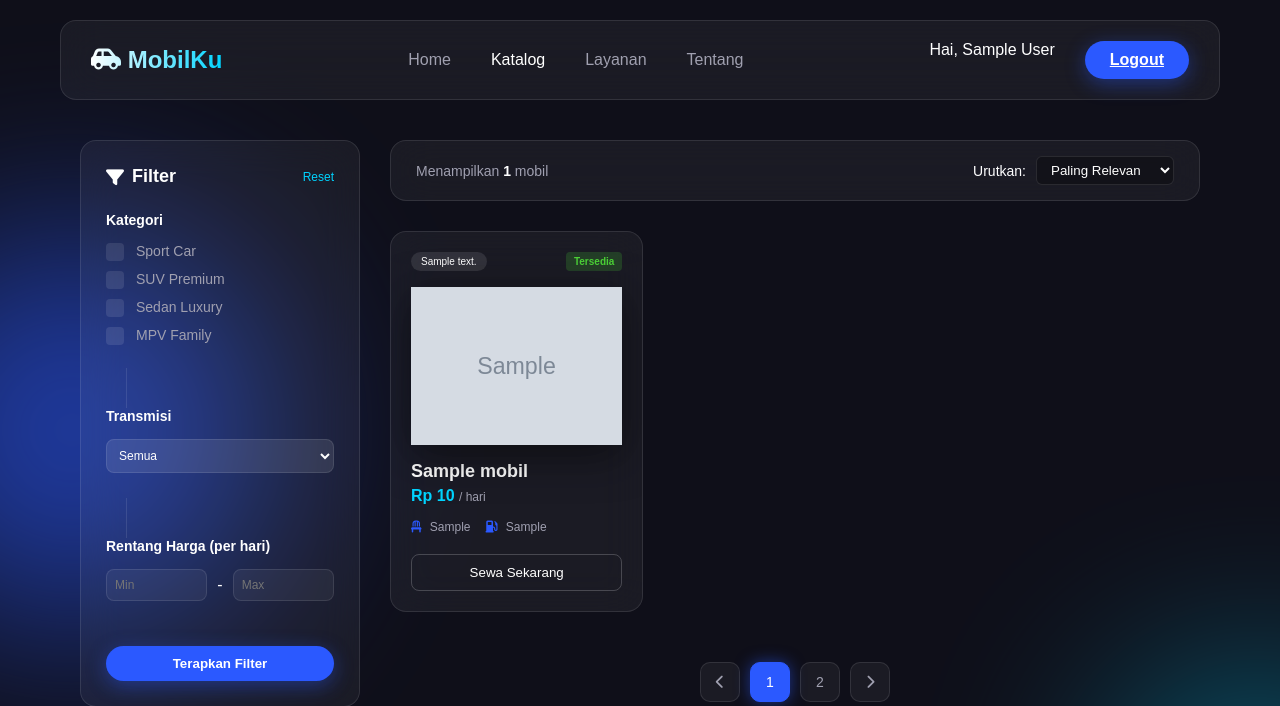
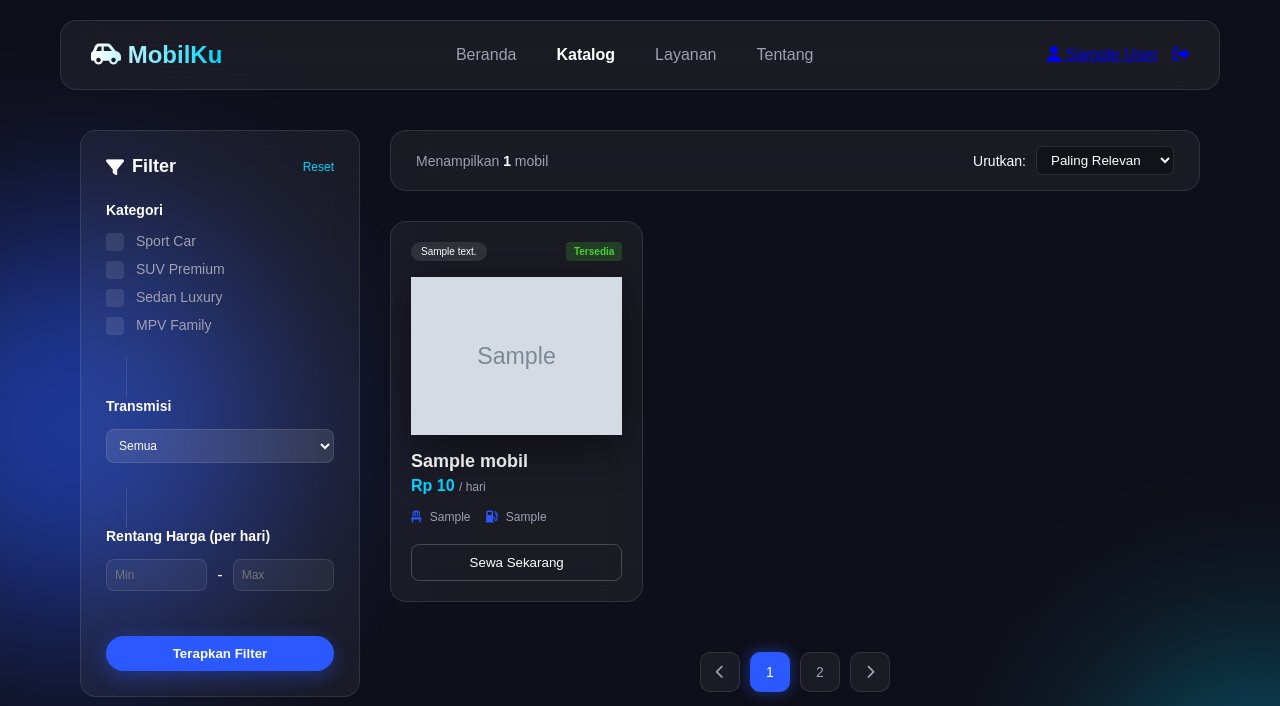
Before and after one commit to RosanKelvino/Mobilku, a PHP site: page /catalog.php in a window 1280 px wide; the page is wider, and only the part inside the window is pictured. Shown: the top 706 px of that part. Run offline with PHP 8.4, Linux system fonts and the light colour scheme; the visitor is signed in with stand-in values (Sample User, id 1); tables that the repository leaves empty or names only in its code hold one stand-in row (values such as "Sample post"); grey boxes marked "Sample" are stand-in pictures.

Commit message:
membuat navbar.php, dan link halaman

```diff
--- a/catalog.php
+++ b/catalog.php
@@ -54,28 +54,8 @@ $result = $conn->query($sql);
     <div class="glow-orb orb-2" style="bottom: 10%; right: -10%;"></div>
     <div class="container">
 
-        <nav class="navbar glass-panel">
-            <div class="logo">
-                <a href="index.php">
-                    <i class="fa-solid fa-car-side"></i> MobilKu
-                </a>
-            </div>
-            <ul class="nav-links">
-                <li><a href="index.php">Home</a></li>
-                <li><a href="#" class="active">Katalog</a></li>
-                <li><a href="services.php">Layanan</a></li>
-                <li><a href="about.php">Tentang</a></li>
-            </ul>
-            <div class="nav-actions">
-                <?php if(isset($_SESSION['user_id'])): ?>
-                    <span style="color: white; margin-right: 15px;">Hai, <?php echo $_SESSION['nama']; ?></span>
-                    <a href="logout.php" class="btn-primary">Logout</a>
-                <?php else: ?>
-                    <button class="btn-transparent">Masuk</button>
-                    <button class="btn-primary">Daftar</button>
-                <?php endif; ?>
-            </div>
-        </nav>
+              <?php include 'navbar.php'; ?>
+
 
         <div class="container main-wrapper">
 
@@ -151,12 +131,10 @@ $result = $conn->query($sql);
                     <?php
                     if ($result->num_rows > 0) {
                         while($row = $result->fetch_assoc()) {
-                            // Cek status untuk styling
                             $is_available = ($row['status'] == 'Tersedia');
                             $status_class = $is_available ? 'available' : 'booked';
                             $btn_state    = $is_available ? '' : 'disabled style="opacity: 0.5; cursor: not-allowed;"';
                             $btn_text     = $is_available ? 'Sewa Sekarang' : 'Tidak Tersedia';
-                            // Link hanya aktif jika tersedia
                             $btn_action   = $is_available ? "onclick=\"window.location.href='booking.php?mobil_id=" . $row['id'] . "'\"" : "";
                             ?>
 
--- a/catalog2.php
+++ b/catalog2.php
@@ -25,7 +25,7 @@
                 </a>
             </div>
             <ul class="nav-links">
-                <li><a href="index.php">Home</a></li>
+                <li><a href="index.php">Beranda</a></li>
                 <li><a href="#" class="active">Katalog</a></li>
                 <li><a href="services.php">Layanan</a></li>
                 <li><a href="about.php">Tentang</a></li>
--- a/login.php
+++ b/login.php
@@ -1,5 +1,4 @@
 <?php
-session_start();
 include 'db.php';
 
 if (isset($_POST['register'])) {
@@ -15,9 +14,12 @@ if (isset($_POST['register'])) {
         $pass_hash = password_hash($pass, PASSWORD_DEFAULT);
 
         $sql = "INSERT INTO users (nama_lengkap, email, password, no_hp) VALUES ('$nama', '$email', '$pass_hash', '$hp')";
-        if ($conn->query($sql)) {
-            echo "<script>alert('Pendaftaran Berhasil! Silakan Login.'); window.location.href='login.php';</script>";
-        } else {
+       if ($conn->query($sql)) {
+    echo "<script>
+        alert('Pendaftaran Berhasil! Silakan Login.');
+        window.location.href='index.php?status=success';
+    </script>";
+} else {
             echo "<script>alert('Gagal: " . $conn->error . "');</script>";
         }
     }
@@ -188,6 +190,9 @@ if (isset($_POST['login'])) {
                 if (event.target === loginModal) loginModal.style.display = 'none';
                 if (event.target === registerModal) registerModal.style.display = 'none';
             };
+            document.addEventListener('DOMContentLoaded', () => {
+
+
         });
     </script>
     <script type="module" src="https://unpkg.com/ionicons@7.1.0/dist/ionicons/ionicons.esm.js"></script>
--- /dev/null
+++ b/navbar.php
@@ -0,0 +1,72 @@
+<?php
+if (session_status() === PHP_SESSION_NONE) {
+    session_start();
+}
+
+include "db.php";
+
+$current_page = basename($_SERVER['PHP_SELF']);
+?>
+
+<nav class="navbar glass-panel">
+    <div class="logo">
+        <a href="index.php" style="text-decoration: none; color: inherit;">
+            <i class="fa-solid fa-car-side"></i> MobilKu
+        </a>
+    </div>
+
+    <ul class="nav-links">
+        <li>
+            <a href="index.php" class="<?php echo ($current_page == 'index.php') ? 'active' : ''; ?>">Beranda</a>
+        </li>
+        <li>
+            <a href="catalog.php" class="<?php echo ($current_page == 'catalog.php') ? 'active' : ''; ?>">Katalog</a>
+        </li>
+        <li>
+            <a href="services.php" class="<?php echo ($current_page == 'services.php') ? 'active' : ''; ?>">Layanan</a>
+        </li>
+        <li>
+            <a href="about.php" class="<?php echo ($current_page == 'about.php') ? 'active' : ''; ?>">Tentang</a>
+        </li>
+    </ul>
+
+    <div class="nav-actions">
+        <?php if (isset($_SESSION['user_id'])): ?>
+        <a href="profil.php" class="user-profile-link">
+            <i class="fa-solid fa-user"></i>
+            <span><?php echo htmlspecialchars($_SESSION['nama']); ?></span>
+        </a>
+
+        <a href="logout.php" class="btn-logout" onclick="return confirm('Yakin ingin keluar?');">
+            <i class="fa-solid fa-right-from-bracket"></i>
+        </a>
+
+    <?php else: ?>
+        <button class="btn-transparent" id="btnMasukNav">Masuk</button>
+        <button class="btn-primary" id="btnDaftarNav">Daftar</button>
+    <?php endif; ?>
+    </div>
+</nav>
+
+<style>
+    .nav-links a.active {
+        color: #ffffffff !important; /* Sesuaikan warna tema Anda */
+        font-weight: bold;
+        position: relative;
+        text-decoration: none;
+    }
+    .nav-links a.active::after {
+        content: '';
+        position: absolute;
+        bottom: -5px;
+        left: 0;
+        width: 100%;
+        height: 2px;
+    }
+</style>
+<script>
+    const btnMasuk = document.getElementById('btnMasukNav');
+if(btnMasuk) {
+    btnMasuk.onclick = () => { loginModal.style.display = 'flex'; };
+}
+</script>
```
Also changed, not shown: about.php (+2 -17 lines), index.php (+2 -33 lines), profil.php (+1 -18 lines), services.php (+2 -17 lines).
